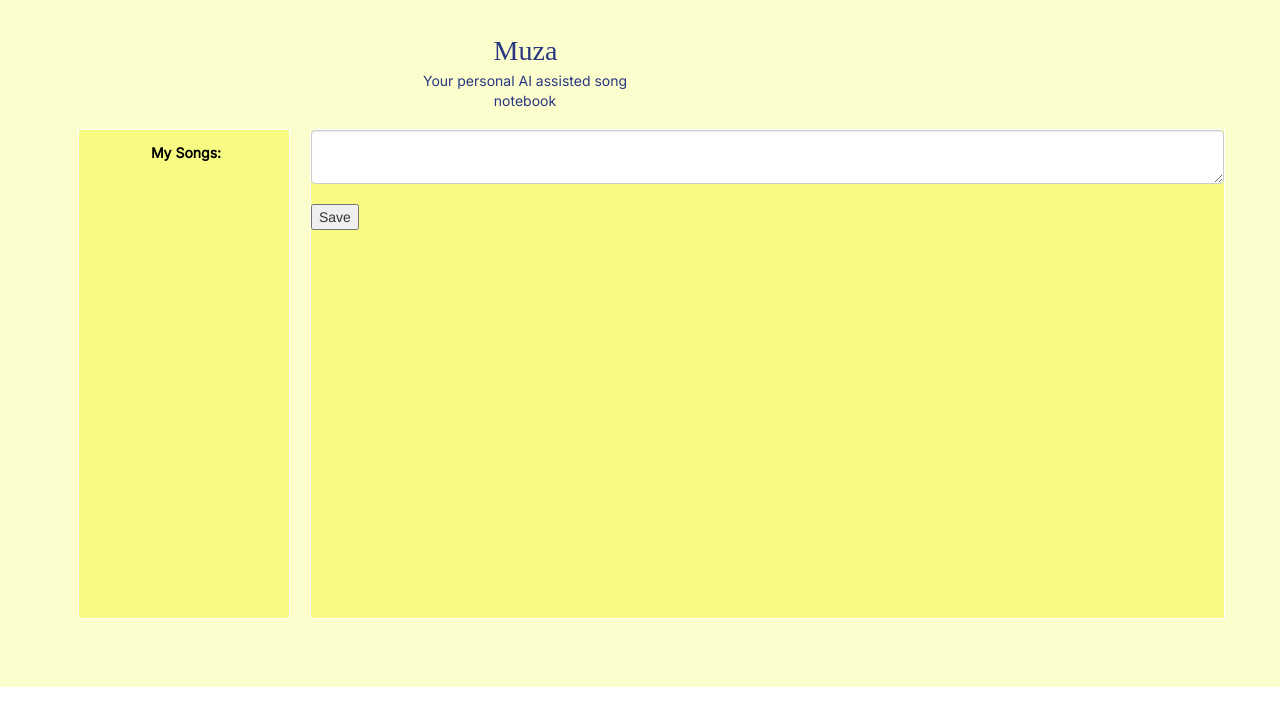
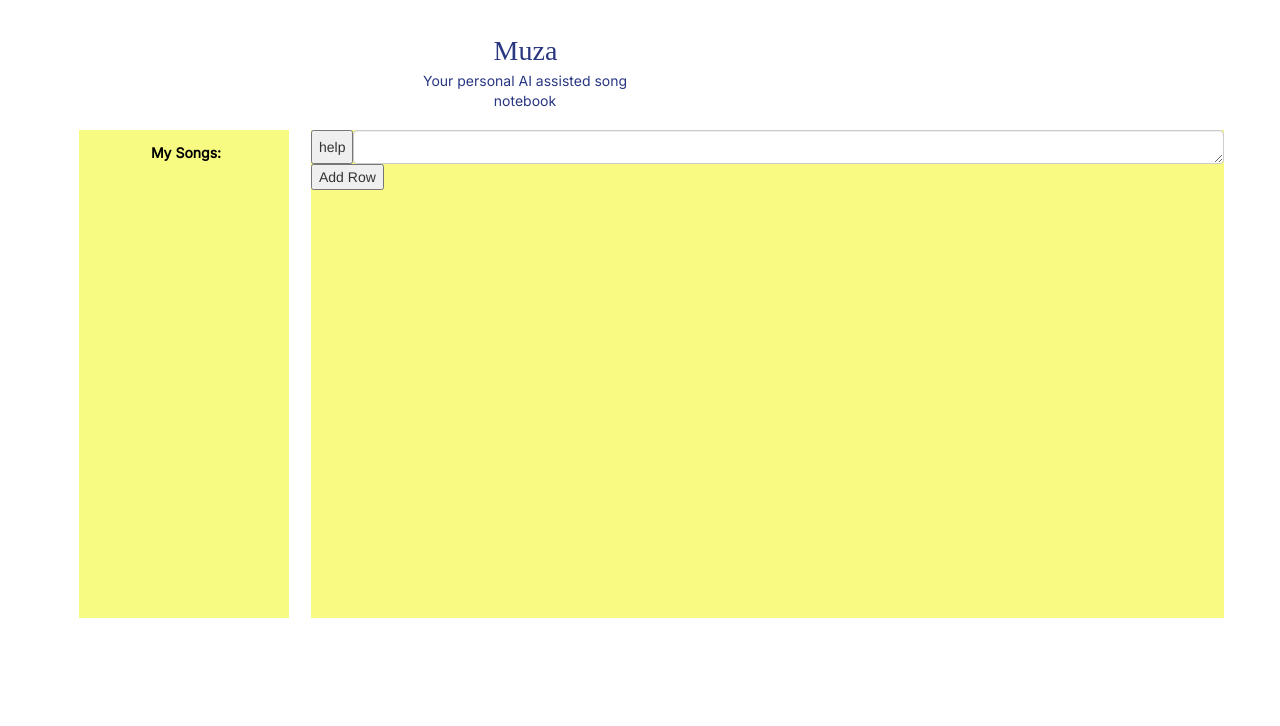
Before and after one commit to nivsfa/Muza, a Flask app: template templates/song.html in a window 1280 px wide. Shown: the top 726 px of the page. Run offline with Flask 2, Linux system fonts and the light colour scheme; the template is opened without the code that fills it, so the values that code supplies are empty; some libraries are stand-ins or nearby versions; some web fonts are replaced.

Commit message:
help window added

```diff
--- a/app.py
+++ b/app.py
@@ -1,5 +1,5 @@
-from flask import Flask, render_template, request, redirect, url_for
-
+from flask import Flask, render_template, request, redirect, url_for, jsonify
+import random
 app = Flask(__name__, template_folder='templates', static_folder='static')
 
 songs = {}
@@ -26,9 +26,19 @@ def add_new_song():
     return render_template('add_new_song.html', songs=songs)
 
 
+@app.route('/get_text')
+def get_text():
+    i = random.random()
+    return jsonify(text=f"This is the generated text. {i}")
+
+
 @app.route('/song/<song_name>', methods=['GET', 'POST'])
 def song(song_name):
     if request.method == 'POST':
+        # if request.form.get("generate"):
+        #     generated_text = 'generated text'  # function that returns the generated text
+        #     return render_template('song.html', generated_text=generated_text,
+        #                            song_name=song_name, text=songs[song_name], songs=songs)
         if 'save' in request.form:
             # Read the text from the textarea
             text = request.form['text']
--- a/static/css/main_song.css
+++ b/static/css/main_song.css
@@ -5,11 +5,8 @@ body {
   font-size: 14px;
 }
 .v1_143 {
-  width: 100%;
-  height: 687px;
   background: rgba(248,251,130,0.4000000059604645);
   opacity: 1;
-  position: relative;
   top: 0px;
   left: 0px;
   overflow: hidden;
@@ -107,27 +104,3 @@ body {
   border: 1px solid rgba(0,0,0,1);
   overflow: hidden;
 }
-.name {
-  color: #fff;
-}
-.name {
-  color: #fff;
-}
-.name {
-  color: #fff;
-}
-.name {
-  color: #fff;
-}
-.name {
-  color: #fff;
-}
-.name {
-  color: #fff;
-}
-.name {
-  color: #fff;
-}
-.name {
-  color: #fff;
-}
--- a/templates/song.html
+++ b/templates/song.html
@@ -12,31 +12,130 @@
 <div class="v1_143">
     <div class="v1_144"></div>
     <div class="v1_149"></div>
-    <div class="v1_145">
-        <form method="post">
-            <textarea class="form-control" name="text" id="song-text">{{ text }}</textarea>
-            <br>
-            <input type="submit" value="Save" name="save">
-        </form>
+    <div class="v1_145 col-sm" style="overflow-y:scroll;">
+        <div id="main-div-0">
+            <div style="display: flex;">
+              <button class="help-button" id="help-button-0">help</button>
+              <textarea rows="1" class="form-control" name="text" id="song-text-0">{{ generated_text }}</textarea>
+            </div>
+            <div class="help-window" id="help-window-0">
+                <button class="help-window-button" id="generate-button-0" name="generate" value="generate">Generate</button>
+              <button class="help-window-button">Complete</button>
+              <button class="help-window-button">Rephrase</button>
+                <br>
+                <br>
+              <button class="save-button help-window-button" id="save-0" style="margin: 0 auto; background-color: #4CAF50;
+              width: 10%; align-items: center;">Save</button>
+                <button class="close-button help-window-button" id="close-0" style="margin: 0 auto; background-color: indianred;
+              width: 10%; align-items: center;">Close</button>
+            </div>
+            <button class="add-row-button original" id="add-row-button-0">Add Row</button>
+        <br>
+            </div>
     </div>
-    <span class="v1_146">Muza</span><span class="v1_147">Your personal AI assisted song notebook</span><span
+    <span class="v1_146">Muza</span><span class="v1_147" style="align-items: center">Your personal AI assisted song notebook</span><span
         class="v1_148">My Songs:
         <ul>
             {% for song_name in songs %}
             <li><a href="{{ url_for('song', song_name=song_name) }}">{{ song_name }}</a></li>
             {% endfor %}
         </ul></span>
-<!--    <div class="v1_249">-->
-<!--        <div class="v1_170"></div>-->
-<!--        <div class="name"></div>-->
-<!--        <div class="name"></div>-->
-<!--        <div class="name"></div>-->
-<!--        <div class="name"></div>-->
-<!--        <div class="name"></div>-->
 <!--    </div>-->
-    <div class="name"></div>
-    <div class="name"></div>
-    <div class="name"></div>
 </div>
 </body>
+<script>
+  $("#help-button-0").on("click", function(event) {
+    event.preventDefault();
+    $("#help-window-0").show();
+  });
+</script>
+<script>
+  $("#close-0").on("click", function(event) {
+    $("#help-window-0").hide();
+  });
+</script>
+<script>
+$("#generate-button-0").on("click", function() {
+    event.preventDefault();
+    // Use jQuery's $.get method to make a GET request to the Flask app
+    $.get("/get_text", function(data) {
+      // Append the returned text to the generated-text div
+      $("#song-text-0").val(data.text);
+    });
+  });
+</script>
+
+<script>
+    var counter = 1;
+    $(".original.add-row-button").on("click", function() {
+        counter++;
+        var newDiv = $("#main-div-0").clone();
+        newDiv.find("#main-div-0").attr("id", "main-div-" + counter);
+        newDiv.find("#help-button-0").attr("id", "help-button-" + counter);
+        newDiv.find("#song-text-0").attr("id", "song-text-" + counter);
+        newDiv.find("#help-window-0").attr("id", "help-window-" + counter);
+        newDiv.find("#generate-button-0").attr("id", "generate-button-" + counter);
+        newDiv.find("#save-0").attr("id", "save-" + counter);
+        newDiv.find("#close-0").attr("id", "close-" + counter);
+        newDiv.find("#add-row-button-0").attr("id", "add-row-button-" + counter);
+        newDiv.find("#help-button-"+ counter).on("click", function(event) {
+            event.preventDefault();
+            $("#help-window-" + counter).show();
+        });
+        newDiv.find("#close-" + counter).on("click", function(event) {
+            $("#help-window-" + counter).hide();
+        });
+        newDiv.find("#generate-button-" + counter).on("click", function() {
+            event.preventDefault();
+            $.get("/get_text", function(data) {
+                $("#song-text-" + counter).val(data.text);
+            });
+        });
+        newDiv.insertAfter($("#main-div-0"));
+    });
+</script>
+
+
 </html>
+
+<style>
+
+  /* Style for the help window */
+  .help-window {
+    background-color: white;
+    width: 100%; /* Width same as the text input */
+    padding: 40px; /* Padding for the buttons inside the window */
+    display: none; /* Initially hidden */
+    {#position: absolute; /* Position absolute to the text input */#}
+      flex-wrap: nowrap; /* Keep the buttons in a single row */
+    justify-content: space-between; /* Distribute the buttons evenly across the row */
+  }
+
+  .save-button {
+    margin-right: 10px; /* Margin between buttons */
+    background-color: #4CAF50; /* Green background */
+    color: white; /* White text */
+    padding: 12px 20px; /* Padding for the buttons */
+    border: none; /* No border */
+    cursor: pointer; /* Pointer cursor */
+    width: 10%; /* Width of the button */
+    opacity: 0.9; /* Opacity of the button */
+  }
+
+  /* Style for the buttons inside the window */
+  .help-window-button {
+    margin-right: 10px; /* Margin between buttons */
+    background-color: skyblue; /* Green background */
+    color: white; /* White text */
+    padding: 12px 20px; /* Padding for the buttons */
+    border: none; /* No border */
+    cursor: pointer; /* Pointer cursor */
+    width: 30%; /* Width of the button */
+    opacity: 0.9; /* Opacity of the button */
+  }
+
+  /* Style for the buttons inside the window */
+  .help-window-button:hover {
+    opacity: 1; /* Change the opacity on hover */
+  }
+</style>
```
